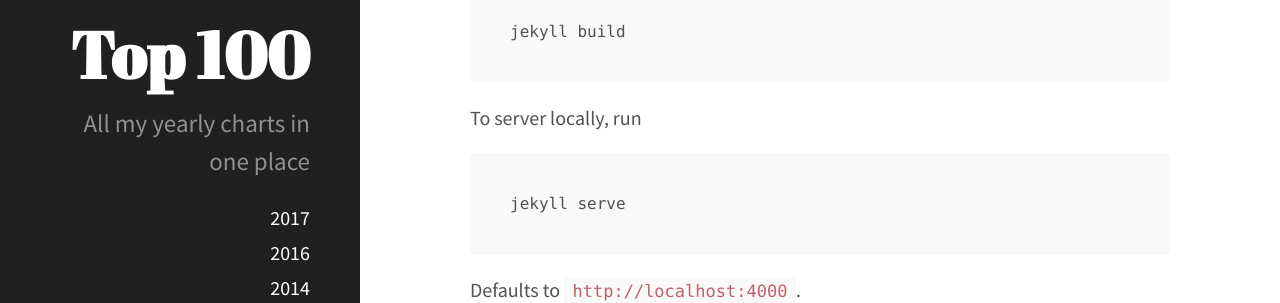
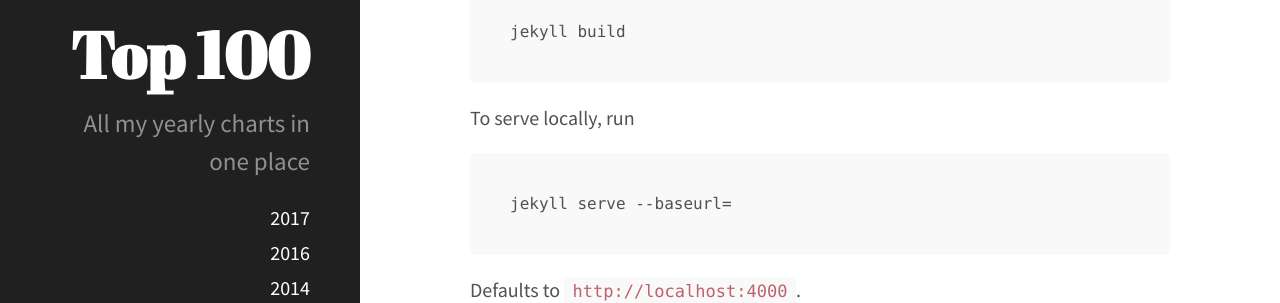
Before and after one commit to erikjalevik/top100, a Jekyll site: the page built from notes.md, in a window 1280 px wide and 900 px high, scrolled down 2801 px. Shown: the part 155-458 px from the top of the window. Built offline with Jekyll 4.4.1, drawn with Linux system fonts in a browser that asks for light colours; our own code applies the rules of GitHub Pages for plain Markdown files.

Commit message:
Update documentation

````diff
--- a/notes.md
+++ b/notes.md
@@ -93,10 +93,10 @@ Jekyll takes files in `_posts` as input and generates the static HTML under `_si
 jekyll build
 ```
 
-To server locally, run
+To serve locally, run
 
 ```
-jekyll serve
+jekyll serve --baseurl=
 ```
 
 Defaults to `http://localhost:4000`.
````
